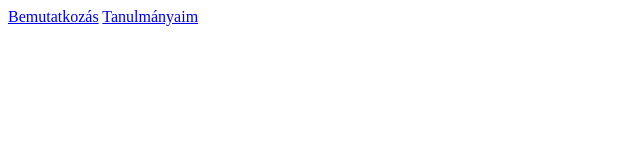
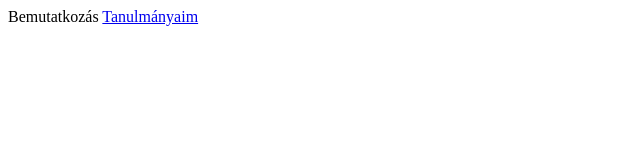
Before and after one commit to MartonosiJohanna/sagvari, a plain HTML site: page index2.html in a window 1280 px wide. Shown: the whole page, without its empty margins (0-640 px from the left). Drawn offline with Linux system fonts and the light colour scheme.

Commit message:
Update index2.html

```diff
--- a/index2.html
+++ b/index2.html
@@ -2,7 +2,7 @@
     <head>
         <title>Martonosi Johanna</title>
     </head>
-    <a href="bemutatkozás.html">Bemutatkozás</a>
+    <a src="./bemutatkozás.html">Bemutatkozás</a>
     <a href="tanulmányaim.html">Tanulmányaim</a>
 
 </body>
```
